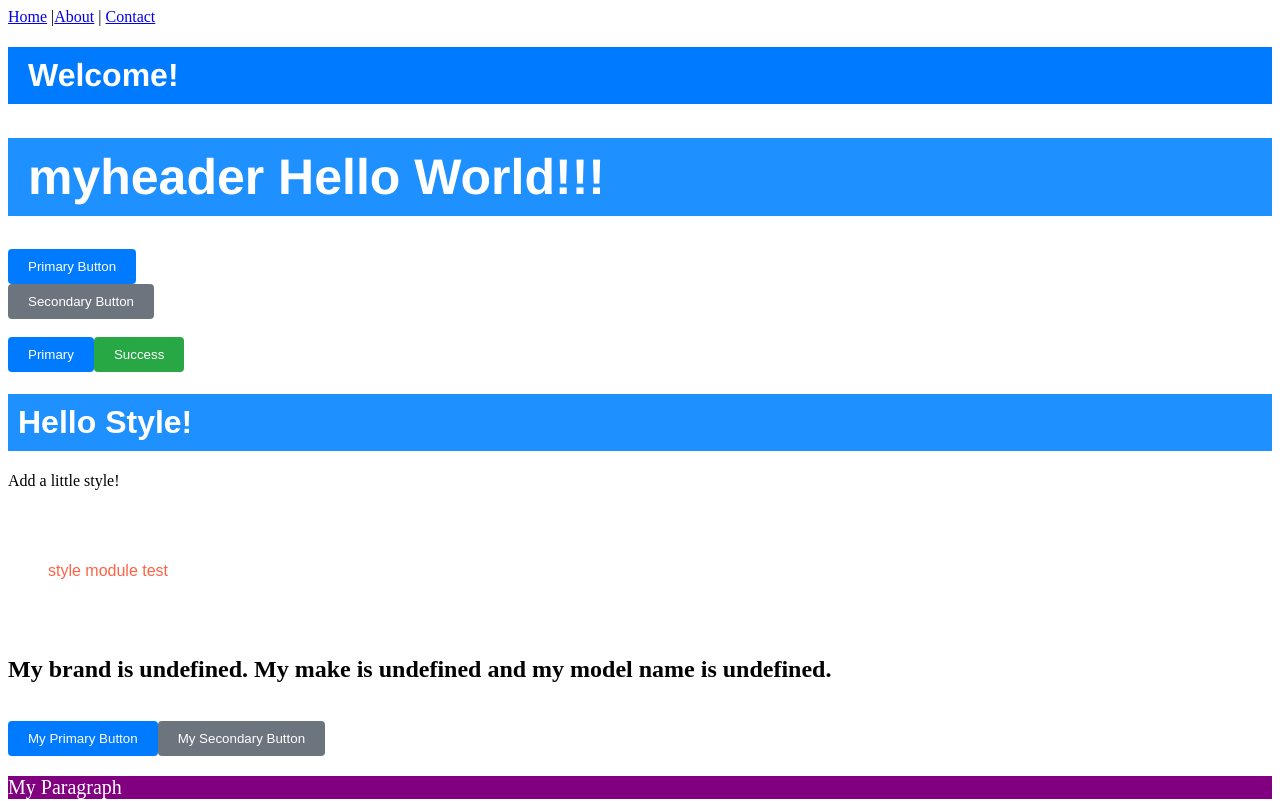
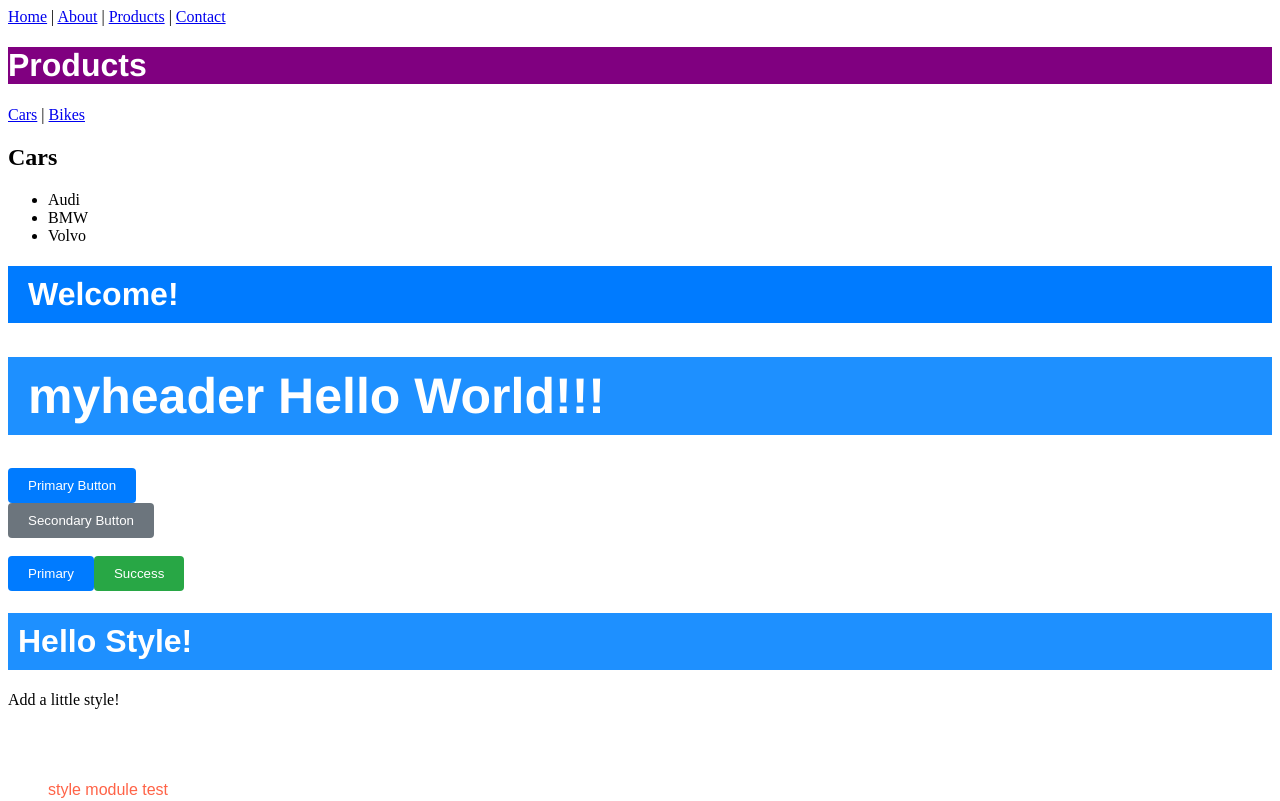
Before and after one commit to acsnook94/react-test-app, a React (Vite) app: page /products/car in a window 1280 px wide. Shown: the top 801 px of the page. Built offline with nearby package versions, Linux system fonts and the light colour scheme.

Commit message:
Added files: - Products.jsx - BikeProducts.jsx - CarProducts.jsx

```diff
--- a/src/App.jsx
+++ b/src/App.jsx
@@ -134,6 +134,9 @@ import { BrowserRouter, Routes, Route, Link } from 'react-router-dom';
 import Home from './views/Home';
 import About from './views/About';
 import Contact from './views/Contact';
+import Products from './views/Products';
+import CarProducts from './CarProducts';
+import BikeProducts from './BikeProducts';
 // import Header from './Header';
 // import Sidebar from './Sidebar';
 // import Content from './Content';
@@ -186,8 +189,9 @@ function App(){
       <div className="App">
         {/* Navigation */}
         <nav>
-          <Link to='/'>Home</Link> |{''}
-          <Link to='/about'>About</Link> | {''}
+          <Link to='/'>Home</Link> |{' '}
+          <Link to='/about'>About</Link> | {' '}
+          <Link to='/products'>Products</Link> |{' '}
           <Link to='/contact'>Contact</Link>
         </nav>
 
@@ -195,6 +199,10 @@ function App(){
         <Routes>
           <Route path='/' element={<Home/>} />
           <Route path='/about' element={<About/>} />
+          <Route path='/products' element={<Products/>} >
+            <Route path='car' element={<CarProducts/>} />
+            <Route path='bike' element={<BikeProducts/>} />
+          </Route>
           <Route path='/contact' element={<Contact/>} />
         </Routes>
 
--- /dev/null
+++ b/src/BikeProducts.jsx
@@ -0,0 +1,14 @@
+import React from "react";
+
+export default function BikeProducts(){
+    return(
+        <div>
+            <h2>Bikes</h2>
+            <ul>
+                <li>Yamaha</li>
+                <li>Suzuki</li>
+                <li>Honda</li>
+            </ul>
+        </div>
+    );
+}
--- a/src/Car.jsx
+++ b/src/Car.jsx
@@ -42,7 +42,8 @@ import React from "react";
 // function Car({color, brand}){ //param destructuring
 function Car({color/*="white"*/, brand, ...others}){ //param destructure with default color value set, indeterminate # of params
     // const {color, brand} = props; //destructure to get only desired props
-    const brandLine = `My brand is ${brand}. My make is ${others.make} and my model name is ${others.model}.`;
+    // const brandLine = `My brand is ${brand}. My make is ${others.make} 7and my model name is ${others.model}.`;
+    const brandLine = `My brand is ${brand == null ? 'UNDEFINED' : brand}. My make is ${others.make == null ? 'UNDEFINED' : others.make} and my model name is ${others.model == null ? 'UNDEFINED' : others.model}.`;
 
     return(
         <>
--- /dev/null
+++ b/src/CarProducts.jsx
@@ -0,0 +1,14 @@
+import React from "react";
+
+export default function CarProducts(){
+    return(
+        <div>
+            <h2>Cars</h2>
+            <ul>
+                <li>Audi</li>
+                <li>BMW</li>
+                <li>Volvo</li>
+            </ul>
+        </div>
+    );
+}
--- /dev/null
+++ b/src/views/Products.jsx
@@ -0,0 +1,15 @@
+import React from "react";
+import { Link, Outlet } from "react-router-dom";
+
+export default function Products(){
+    return(
+        <div>
+            <h1>Products</h1>
+            <nav style={{marginBottom: '20px'}}>
+                <Link to='/products/car'>Cars</Link> |{" "}
+                <Link to='/products/bike'>Bikes</Link>
+            </nav>
+            <Outlet/>
+        </div>
+    );
+}
```
